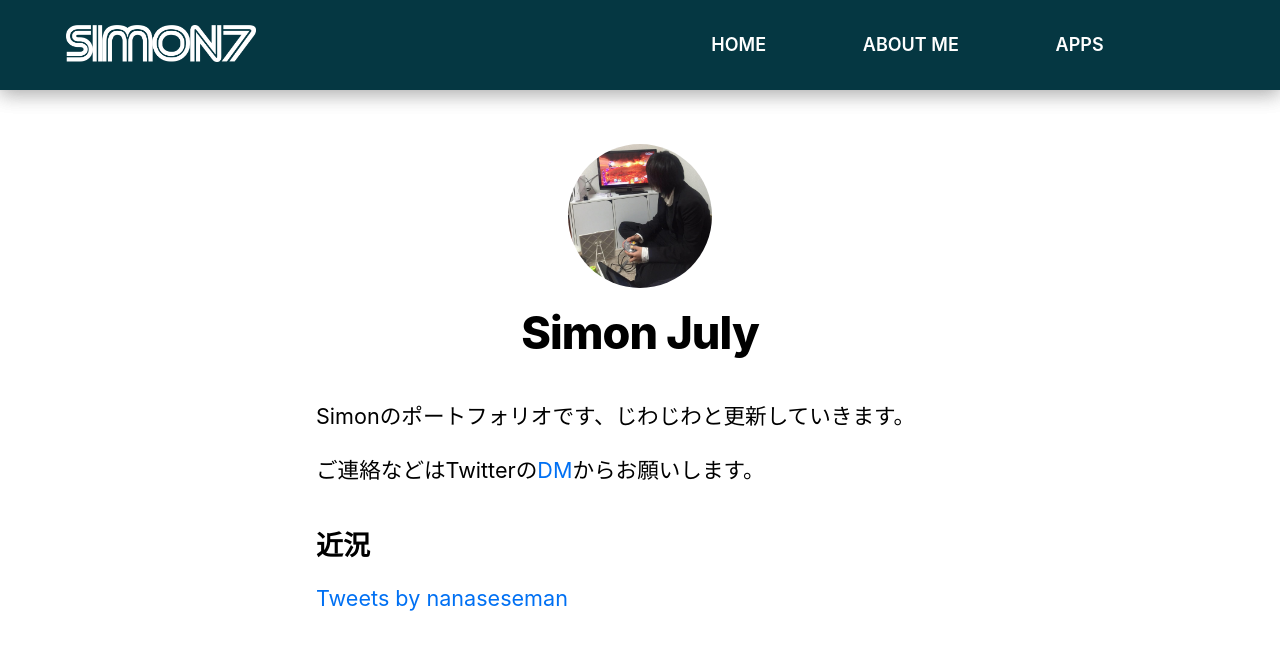
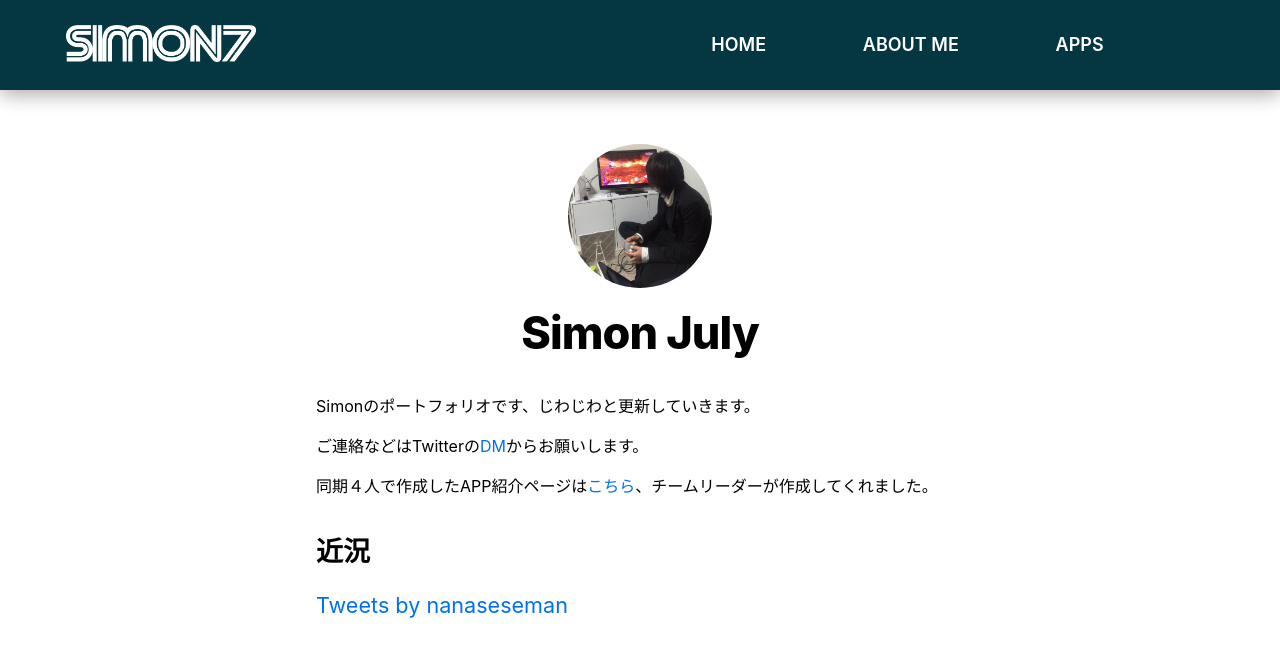
Before and after one commit to Simon-July/Portfolio, a Next.js app: page / in a window 1280 px wide. Shown: the top 656 px of the page. Built offline with nearby package versions, Linux system fonts and the light colour scheme.

Commit message:
edit layout (button size, headline font-size)

```diff
--- a/components/AppsCardsInfo.tsx
+++ b/components/AppsCardsInfo.tsx
@@ -1,5 +1,4 @@
 import styles from '../components/layout.module.css'
-import styled from 'styled-components'
 import utilStyles from '../styles/utils.module.css'
 import { pc, sp, tab } from '../utils/media';
 import React, { useState } from 'react'
--- a/components/IntroApp.tsx
+++ b/components/IntroApp.tsx
@@ -307,6 +307,7 @@ const Button = styled.button`
   color: #FFF;
   cursor: pointer;
   border-radius: 3px;
+  width: 100%;
   border: 0;
   transition: 0.3s;
   &:hover{
--- a/pages/index.tsx
+++ b/pages/index.tsx
@@ -1,5 +1,6 @@
 import Head from 'next/head'
 import Layout, { siteTitle } from '../components/layout'
+import styled from 'styled-components'
 import utilStyles from '../styles/utils.module.css'
 import { getSortedPostsData } from '../lib/posts'
 import Link from 'next/link'
@@ -21,8 +22,9 @@ export default function Home({
         <title>{siteTitle}</title>
       </Head>
       <section className={utilStyles.headingMd} >
-        <p>Simonのポートフォリオです、じわじわと更新していきます。</p>
-        <p>ご連絡などはTwitterの<a href="https://twitter.com/nanaseseman">DM</a>からお願いします。</p>
+        <Headline>Simonのポートフォリオです、じわじわと更新していきます。</Headline>
+        <Headline>ご連絡などはTwitterの<a href="https://twitter.com/nanaseseman">DM</a>からお願いします。</Headline>
+        <Headline>同期４人で作成したAPP紹介ページは<a href="https://ecstatic-villani-84736e.netlify.app">こちら</a>、チームリーダーが作成してくれました。</Headline>
       </section>
 
       {/* <section className={`${utilStyles.headingMd} ${utilStyles.padding1px}`}>
@@ -59,3 +61,7 @@ export const getStaticProps: GetStaticProps = async () => {
     }
   }
 }
+
+const Headline = styled.p`
+  font-size: 16px;
+`;
```
